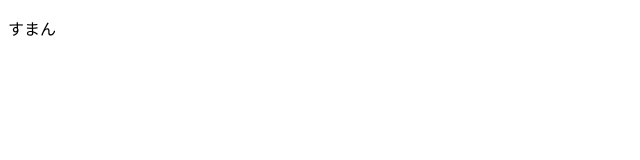
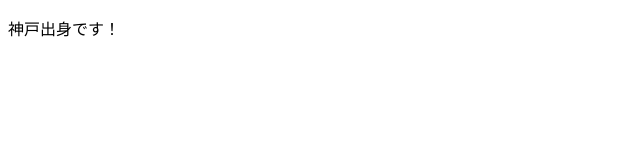
Before and after one commit to NaoyaKurahashi/workshop, a plain HTML site: page yuya.html in a window 1280 px wide. Shown: the full height of the page, 0-640 px from the left. Drawn offline with Linux system fonts and the light colour scheme.

Commit message:
Update yuya.html

```diff
--- a/yuya.html
+++ b/yuya.html
@@ -5,6 +5,6 @@
 <title>HTML 5 complete</title>
 </head>
 <body>
-<p>すまん</p>
+<p>神戸出身です！</p>
 </body>
 </html>
```
